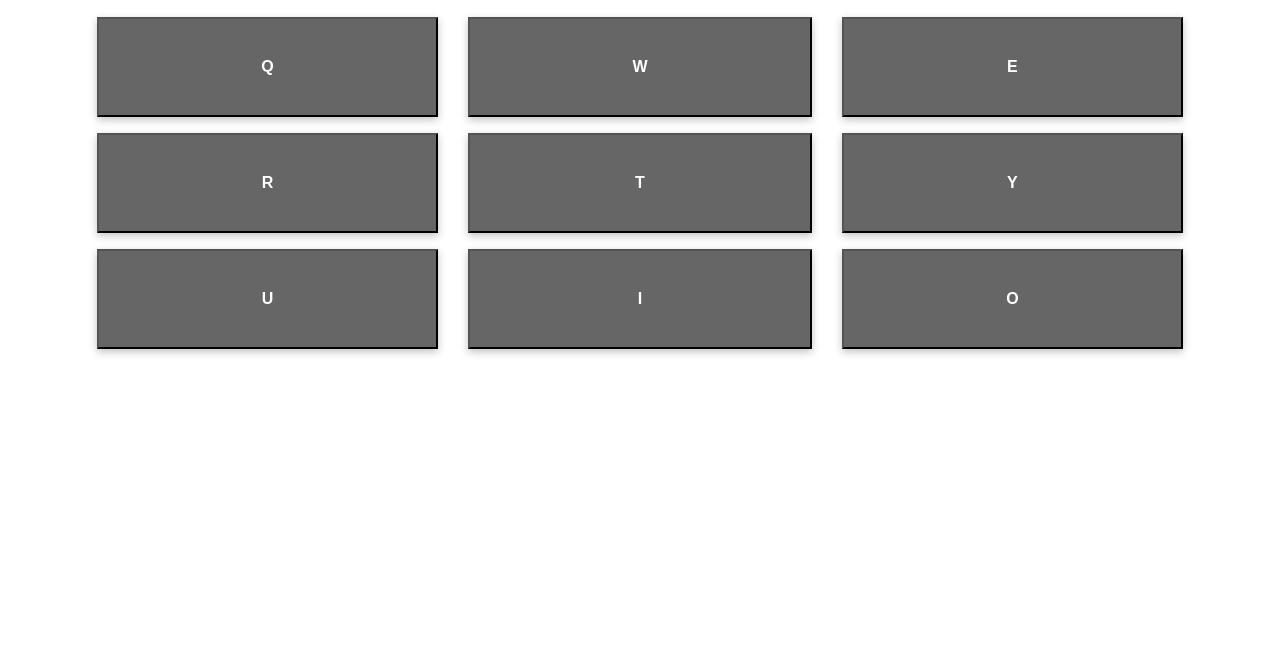
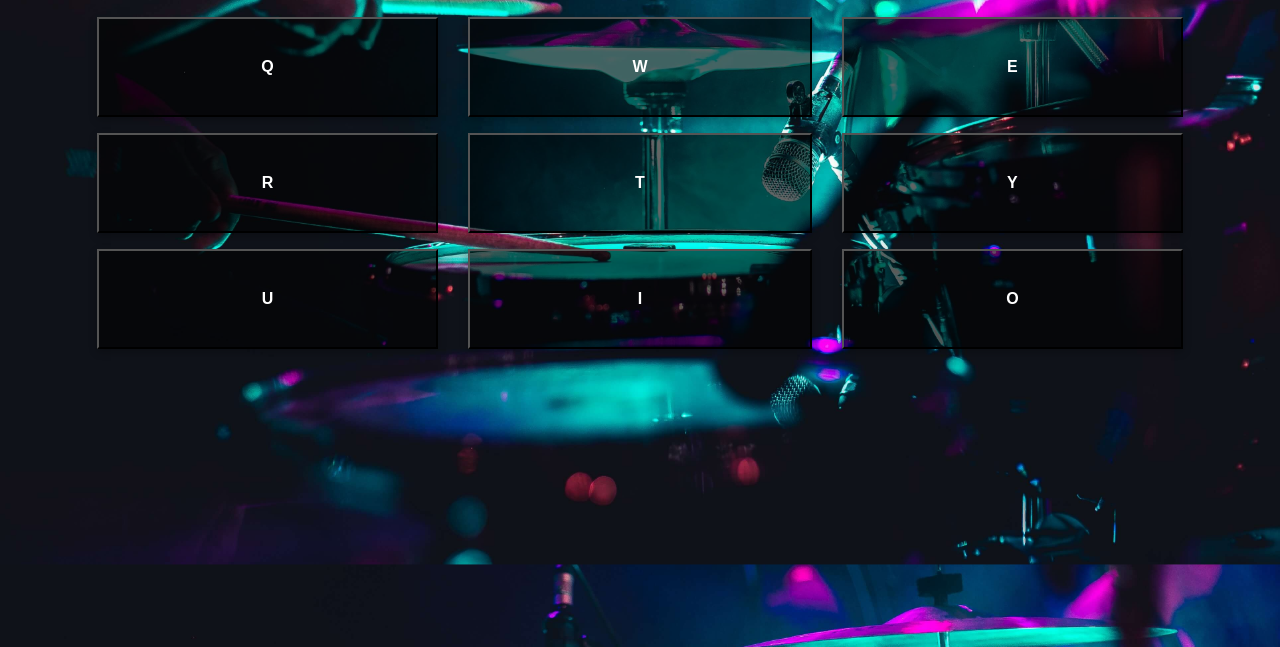
Before and after one commit to fso1007/drum-kit, a website: page index.html in a window 1280 px wide. Shown: the part 153-800 px from the top of the page. Drawn offline with nearby package versions, Linux system fonts and the light colour scheme; the site is published under a folder, as on GitHub Pages, so addresses that start at the root find nothing; files whose address does not match are found by name.

Commit message:
fix: fix bgimage path

```diff
--- a/sass/main-section.scss
+++ b/sass/main-section.scss
@@ -62,7 +62,7 @@
 }
 
 body {
-  background-image: url('/public/assets/images/background.jpg');
+  background-image: url('../public/assets/images/background.jpg');
   background-position: center;
   background-size: 100%;
 }
```
Also changed, not shown: public/css/main-section.css, public/css/main.css.
